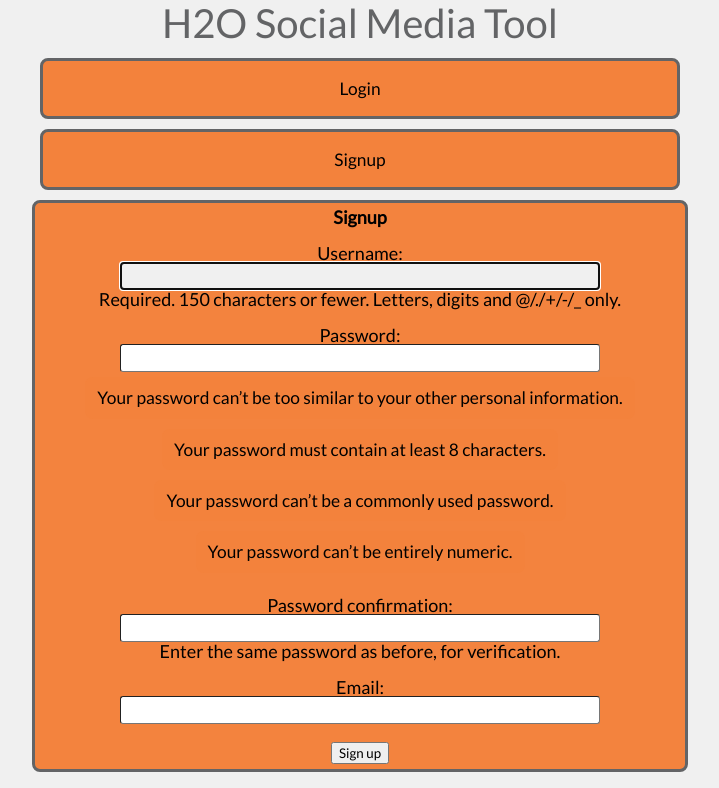
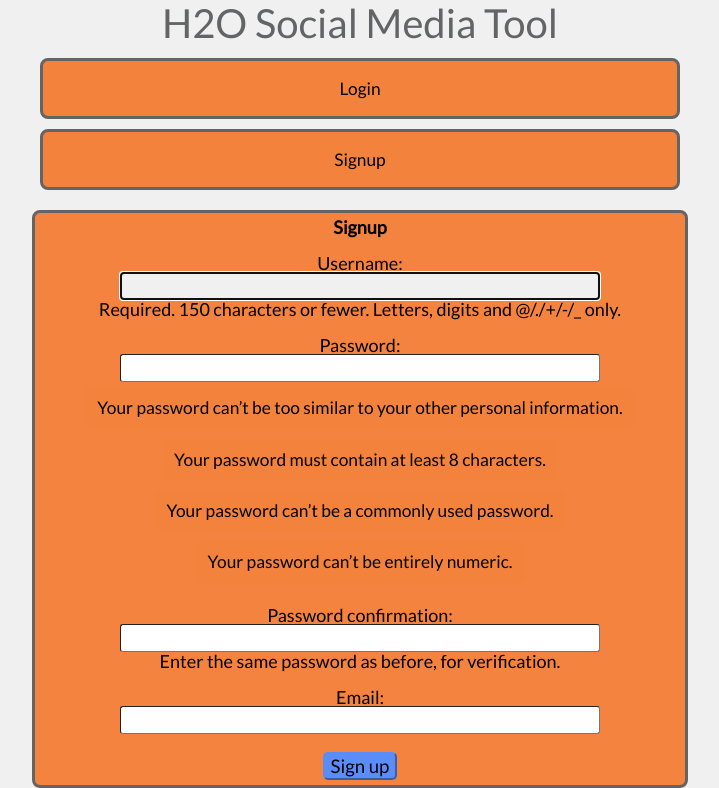
Before and after one commit to Xinck7/BaseRepoGitHub, a Django app: page /signup/ in a window 1280 px wide. Shown: the part 200-988 px from the top of the page, without its empty margins (280-999 px from the left). Run offline with Django 3.2, Linux system fonts and the light colour scheme.

Commit message:
styled login and signup buttons

```diff
--- a/H2O_Social_Tool/H2O_Portal/static/H2O_Portal/h2oStyles.css
+++ b/H2O_Social_Tool/H2O_Portal/static/H2O_Portal/h2oStyles.css
@@ -210,7 +210,14 @@ ul#navlist a{
   max-width: 1500px;
   text-align: center;
 }
-
+.confirmbutton{
+  cursor: pointer;
+  background-color: rgba(90, 140, 250, 1);
+  border-color: rgba(90, 140, 250, 1);
+  border-radius: 5px;
+  color:black;
+  font-size: 14pt;
+}
 ul#startpage a{
   display:block;
 }
@@ -294,7 +301,7 @@ form{
   margin: auto;
   font-size: 18px;
   font-weight: 500;
-  margin-top: 5px;
+  margin-top: 15px;
   padding: 5px;
   text-align: center;
 }
@@ -344,7 +351,7 @@ input[type="checkbox"]{
   width: 50%;
 }
 
-.imageclass:hover, input[type="submit"]:hover, #resubmitbutton:hover{
+.imageclass:hover, input[type="submit"]:hover, #resubmitbutton:hover, .confirmbutton:hover{
   background-color: rgba(90, 250, 125, 0.7);
   cursor: pointer;
 }
--- a/H2O_Social_Tool/Templates/H2O_Portal/signup.html
+++ b/H2O_Social_Tool/Templates/H2O_Portal/signup.html
@@ -19,7 +19,7 @@
       {% endfor %}
     {% endfor %}
     <div class="buttoncontainer">
-      <button type="submit">Sign up</button>
+      <button class="confirmbutton" type="submit">Sign up</button>
     </div>
   </form>
 </div>
--- a/H2O_Social_Tool/Templates/registration/login.html
+++ b/H2O_Social_Tool/Templates/registration/login.html
@@ -18,7 +18,7 @@
           <p style="color: red">{{ error }}</p>
       {% endfor %}
     {% endfor %}
-    <button type="submit">Login</button>
+    <button class="confirmbutton" type="submit">Login</button>
   </form>
 </div>
 {% endblock AppLogin %}
```
